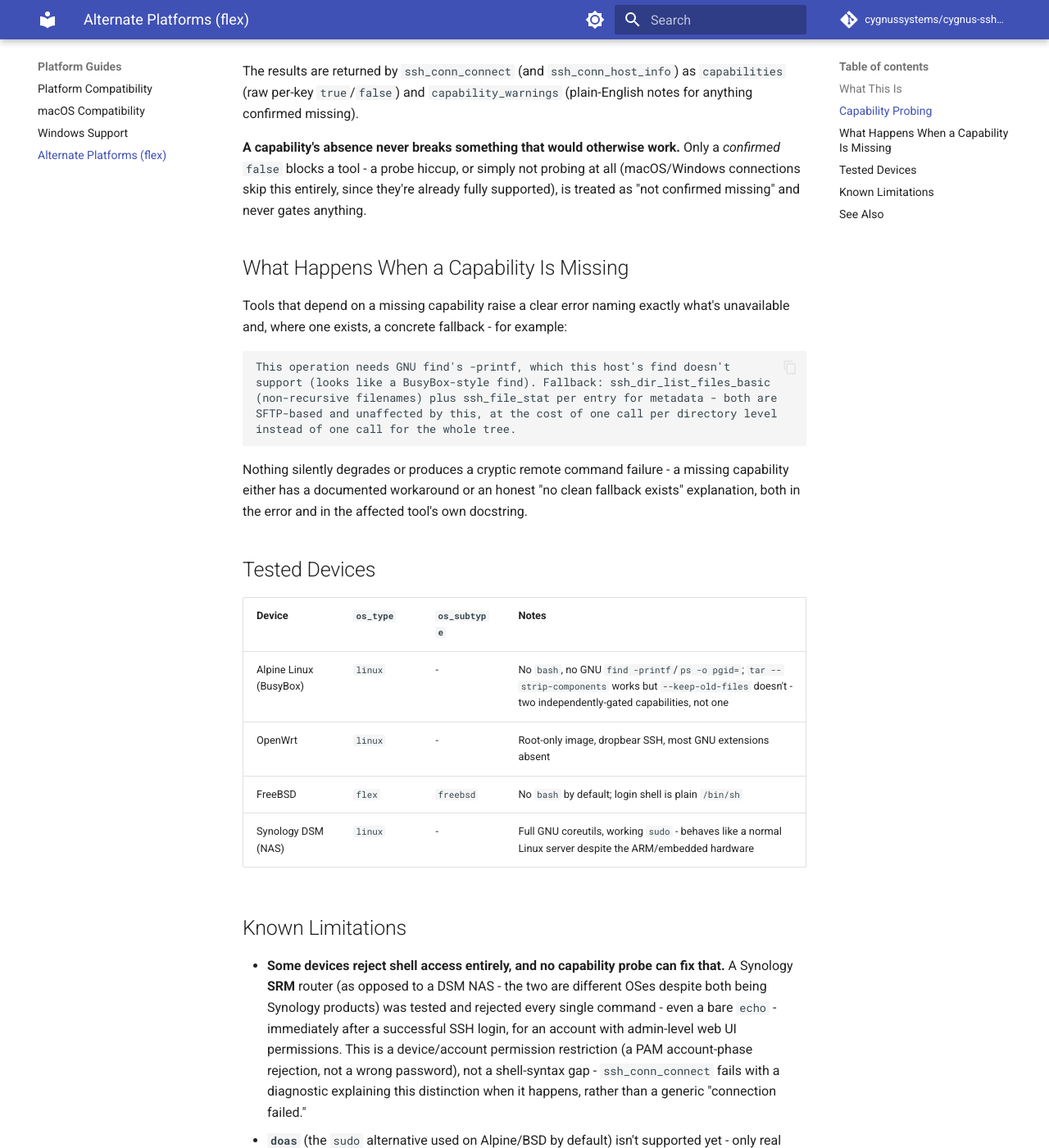
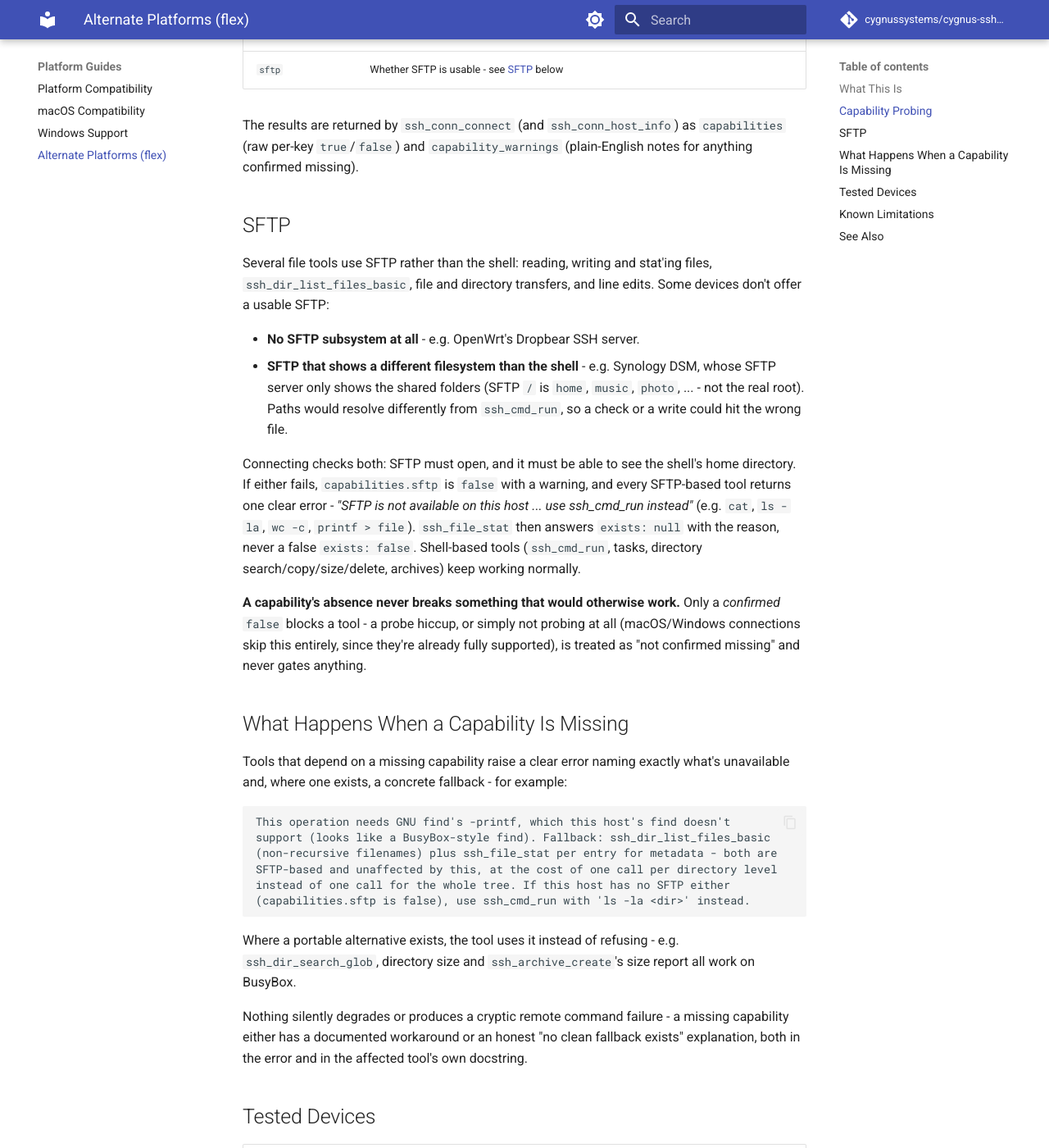
Before and after one commit to cygnussystems/cygnus-ssh-mcp, an MkDocs documentation site: the page built from docs/26-alternate-platforms.md, in a window 1280 px wide and 1400 px high, scrolled down 1606 px. Shown: the whole window at 82% size. Built offline with MkDocs 1.6.1 and Material for MkDocs 9.7.7, drawn with Linux system fonts in a browser that asks for light colours; comment, search, counter and statistics services are not loaded; some of the changed text lies outside the part shown.

Commit message:
docs: 1.6.0 docs - SFTP detection, limited platforms, handle_id, changelog
- Alternate platforms (README + docs/26): SFTP section (no SFTP / share-only
  SFTP), sftp capability, corrected Alpine/OpenWrt/FreeBSD/Synology rows,
  portable fallbacks, the automated admin-workflow suite.
- Tools reference and command execution: handle_id, ssh_file_stat exists:null,
  ssh_archive_create size_error, line edits keep line endings, force no longer
  needed, connect capabilities.
- Windows: UTF-8 path lists; ssh_cmd_run caveat unchanged.
- New CHANGELOG.md with the 1.6.0 notes; internal test docs for testing_limited/.

Co-Authored-By: Claude Opus 5.5 <noreply@anthropic.com>

````diff
--- a/docs/26-alternate-platforms.md
+++ b/docs/26-alternate-platforms.md
@@ -38,20 +38,41 @@ actually depend on:
 | Capability | What it gates |
 |---|---|
 | `bash` | Whether `bash` is used for sudo/background-task command wrapping, or a portable `sh` fallback |
-| `find_printf` | Fast recursive directory listing (`ssh_dir_list_advanced`, `ssh_dir_search_glob`) |
+| `find_printf` | Recursive listing with metadata (`ssh_dir_list_advanced`). Glob search and directory size fall back to portable `find -exec` forms where it's missing |
 | `find_depth` | Depth-limited recursive `find` |
-| `stat_c` | GNU `stat -c` format strings (permission restoration after a sudo'd file edit) |
-| `du_sb` | Combined `du -s -b` (probed; no longer required - directory size now sums regular files with `find -printf`) |
+| `stat_c` | GNU `stat -c` format strings (file sizes and permissions; falls back to `wc -c` for sizes) |
+| `du_sb` | Combined `du -s -b` (probed; no longer required - directory size sums regular files with `find`) |
 | `tar_strip_components` | Archive extraction with path stripping |
 | `tar_keep_old_files` | Archive extraction without overwriting existing files |
 | `ps_pgid` | Killing a sudo'd command's whole process group, not just its outer wrapper PID |
 | `xargs_0` | Null-delimited batch file operations |
 | `sudo` | Whether `sudo` is present at all |
 | `tmp_writable` | Whether `/tmp` can be written to |
+| `sftp` | Whether SFTP is usable - see [SFTP](#sftp) below |
 
 The results are returned by `ssh_conn_connect` (and `ssh_conn_host_info`) as
 `capabilities` (raw per-key `true`/`false`) and `capability_warnings`
 (plain-English notes for anything confirmed missing).
+
+## SFTP
+
+Several file tools use SFTP rather than the shell: reading, writing and
+stat'ing files, `ssh_dir_list_files_basic`, file and directory transfers, and
+line edits. Some devices don't offer a usable SFTP:
+
+- **No SFTP subsystem at all** - e.g. OpenWrt's Dropbear SSH server.
+- **SFTP that shows a different filesystem than the shell** - e.g. Synology DSM,
+  whose SFTP server only shows the shared folders (SFTP `/` is `home`, `music`,
+  `photo`, ... - not the real root). Paths would resolve differently from
+  `ssh_cmd_run`, so a check or a write could hit the wrong file.
+
+Connecting checks both: SFTP must open, and it must be able to see the shell's
+home directory. If either fails, `capabilities.sftp` is `false` with a warning,
+and every SFTP-based tool returns one clear error - *"SFTP is not available on
+this host ... use ssh_cmd_run instead"* (e.g. `cat`, `ls -la`, `wc -c`,
+`printf > file`). `ssh_file_stat` then answers `exists: null` with the reason,
+never a false `exists: false`. Shell-based tools (`ssh_cmd_run`, tasks,
+directory search/copy/size/delete, archives) keep working normally.
 
 **A capability's absence never breaks something that would otherwise work.**
 Only a *confirmed* `false` blocks a tool - a probe hiccup, or simply not
@@ -69,8 +90,13 @@ This operation needs GNU find's -printf, which this host's find doesn't
 support (looks like a BusyBox-style find). Fallback: ssh_dir_list_files_basic
 (non-recursive filenames) plus ssh_file_stat per entry for metadata - both are
 SFTP-based and unaffected by this, at the cost of one call per directory level
-instead of one call for the whole tree.
+instead of one call for the whole tree. If this host has no SFTP either
+(capabilities.sftp is false), use ssh_cmd_run with 'ls -la <dir>' instead.
 ```
+
+Where a portable alternative exists, the tool uses it instead of refusing - e.g.
+`ssh_dir_search_glob`, directory size and `ssh_archive_create`'s size report all
+work on BusyBox.
 
 Nothing silently degrades or produces a cryptic remote command failure - a
 missing capability either has a documented workaround or an honest "no clean
@@ -81,10 +107,15 @@ own docstring.
 
 | Device | `os_type` | `os_subtype` | Notes |
 |---|---|---|---|
-| Alpine Linux (BusyBox) | `linux` | - | No `bash`, no GNU `find -printf`/`ps -o pgid=`; `tar --strip-components` works but `--keep-old-files` doesn't - two independently-gated capabilities, not one |
-| OpenWrt | `linux` | - | Root-only image, dropbear SSH, most GNU extensions absent |
-| FreeBSD | `flex` | `freebsd` | No `bash` by default; login shell is plain `/bin/sh` |
-| Synology DSM (NAS) | `linux` | - | Full GNU coreutils, working `sudo` - behaves like a normal Linux server despite the ARM/embedded hardware |
+| Alpine Linux (BusyBox) | `linux` | - | No `bash`, no `sudo`, no GNU `find -printf`/`ps -o pgid=`; `tar --strip-components` works but `--keep-old-files` doesn't (pass `overwrite=True` to extract) |
+| OpenWrt | `linux` | - | Root-only image, Dropbear SSH with **no SFTP**, no `sudo`/`bash`/`stat`/`hostname`/`whoami`, `tar` without `--strip-components`; file work goes through `ssh_cmd_run` |
+| FreeBSD | `flex` | `freebsd` | No `bash` by default; login shell is plain `/bin/sh`; `sudo` works; connect metadata reports `system.os_type: freebsd` |
+| Synology DSM (NAS) | `linux` | - | Full GNU coreutils and `sudo` (with password; SSH needs an `administrators` account), but SFTP is limited to shared folders, so it's disabled - file work goes through `ssh_cmd_run`; reports `os_name: Synology DSM` |
+
+Each of these is exercised by an automated suite that walks an everyday
+administration workflow - inspecting the system, privileged read-only commands,
+long commands and background tasks, and file work (search, copy, move, delete,
+archives) - and checks every tool's answer against the shell.
 
 ## Known Limitations
 
````
Also changed, not shown: CHANGELOG.md (added, +96 -0 lines), README.md (+14 -6 lines), docs/25-windows-support.md (+1 -1 lines), docs/40-tools-reference.md (+21 -10 lines), docs/50-command-execution.md (+5 -4 lines), docs_internal/TEST-INFRASTRUCTURE.md (+28 -0 lines).
